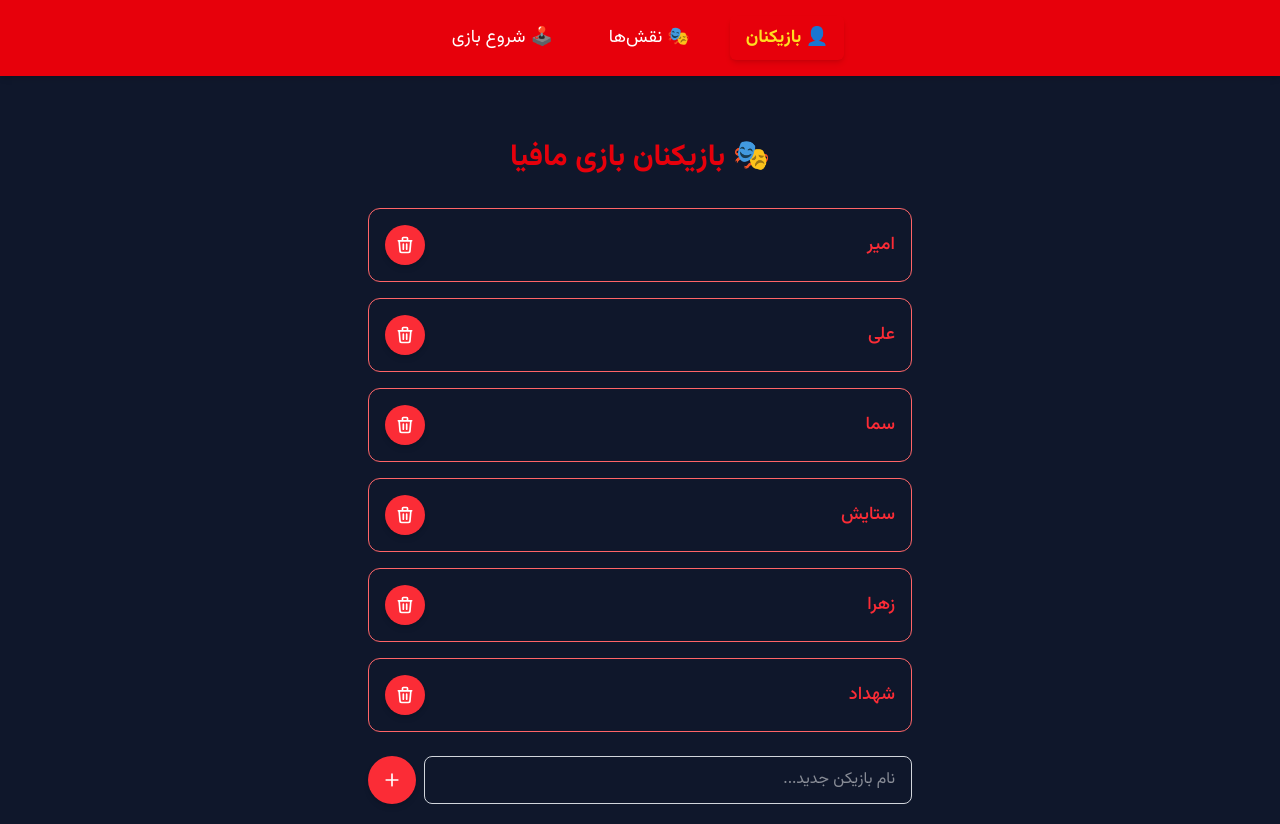
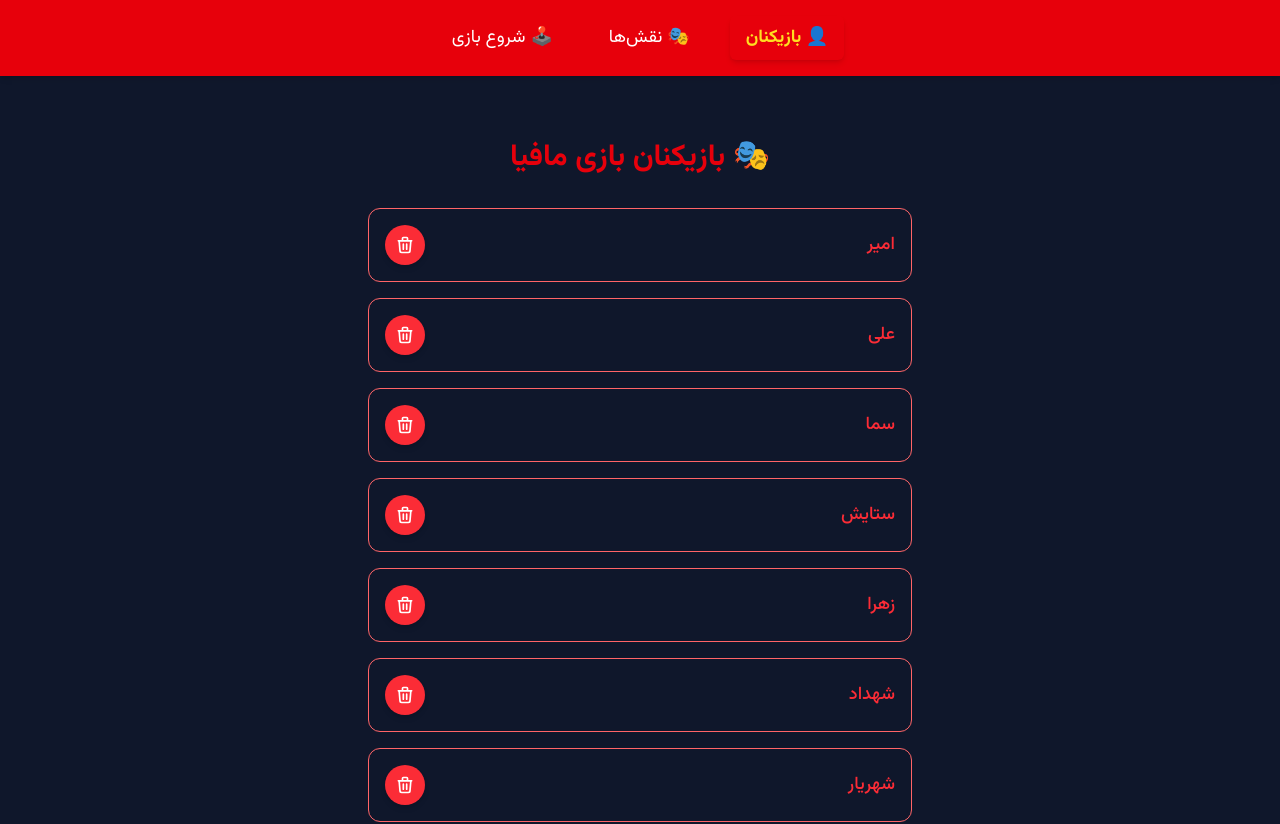
Before and after one commit to amirrr1987/mafia, a Vue app: page / in a window 1280 px wide. Shown: the top 824 px of the page. Built offline with nearby package versions, Linux system fonts and the light colour scheme.

Commit message:
Update mafia.store.ts

```diff
--- a/src/stores/mafia.store.ts
+++ b/src/stores/mafia.store.ts
@@ -13,7 +13,7 @@ interface GamePlayer {
 }
 
 export const useMafiaStore = defineStore('mafia', () => {
-  const players = ref<string[]>(['امیر','علی','سما', 'ستایش','زهرا','شهداد'])
+  const players = ref<string[]>(['امیر','علی','سما', 'ستایش','زهرا','شهداد','شهریار','هانی','امین','فاطمه','امیر‌حسین','فرشته'])
 
   const roles = ref<Role[]>([
     {
```
